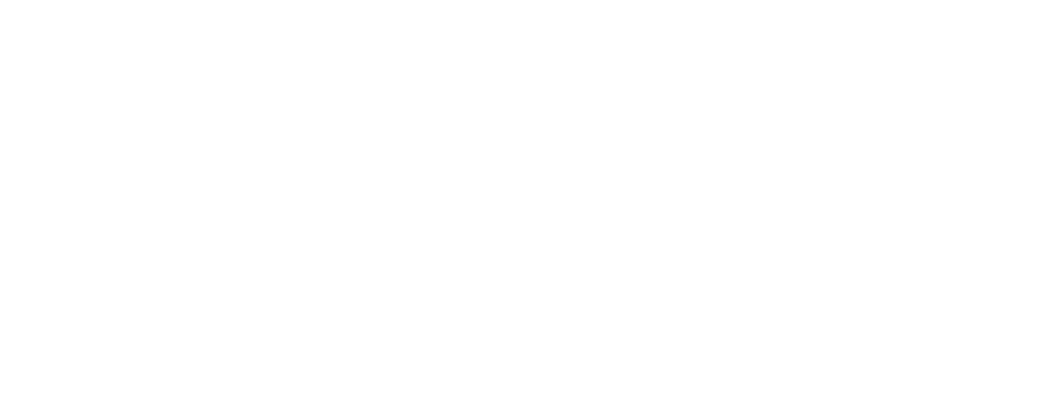
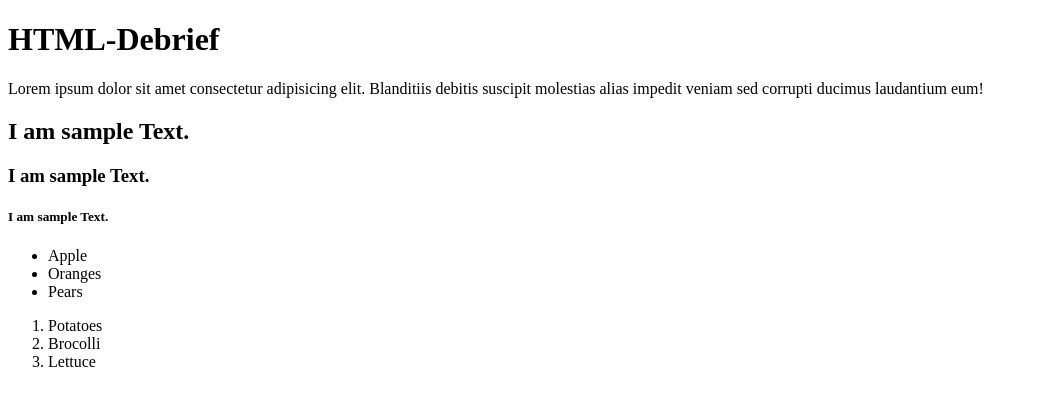
Before and after one commit to kdhillon29/HTML-Debrief, a plain HTML site: page index.html in a window 1280 px wide. Shown: the whole page, without its empty margins (0-1037 px from the left). Drawn offline with Linux system fonts and the light colour scheme.

Commit message:
added steps for member-2

```diff
--- a/index.html
+++ b/index.html
@@ -4,6 +4,26 @@
     <title>HTML-Debrie</title>
   </head>
   <body>
-
-   </body>
+    <div class="main-container">
+      <h1>HTML-Debrief</h1>
+      <p>
+        Lorem ipsum dolor sit amet consectetur adipisicing elit. Blanditiis
+        debitis suscipit molestias alias impedit veniam sed corrupti ducimus
+        laudantium eum!
+      </p>
+      <h2>I am sample Text.</h2>
+      <h3>I am sample Text.</h3>
+      <h5>I am sample Text.</h5>
+      <ul class="unordered-list">
+        <li>Apple</li>
+        <li>Oranges</li>
+        <li>Pears</li>
+      </ul>
+      <ol class="ordered-list">
+        <li>Potatoes</li>
+        <li>Brocolli</li>
+        <li>Lettuce</li>
+      </ol>
+    </div>
+  </body>
 </html>
```
